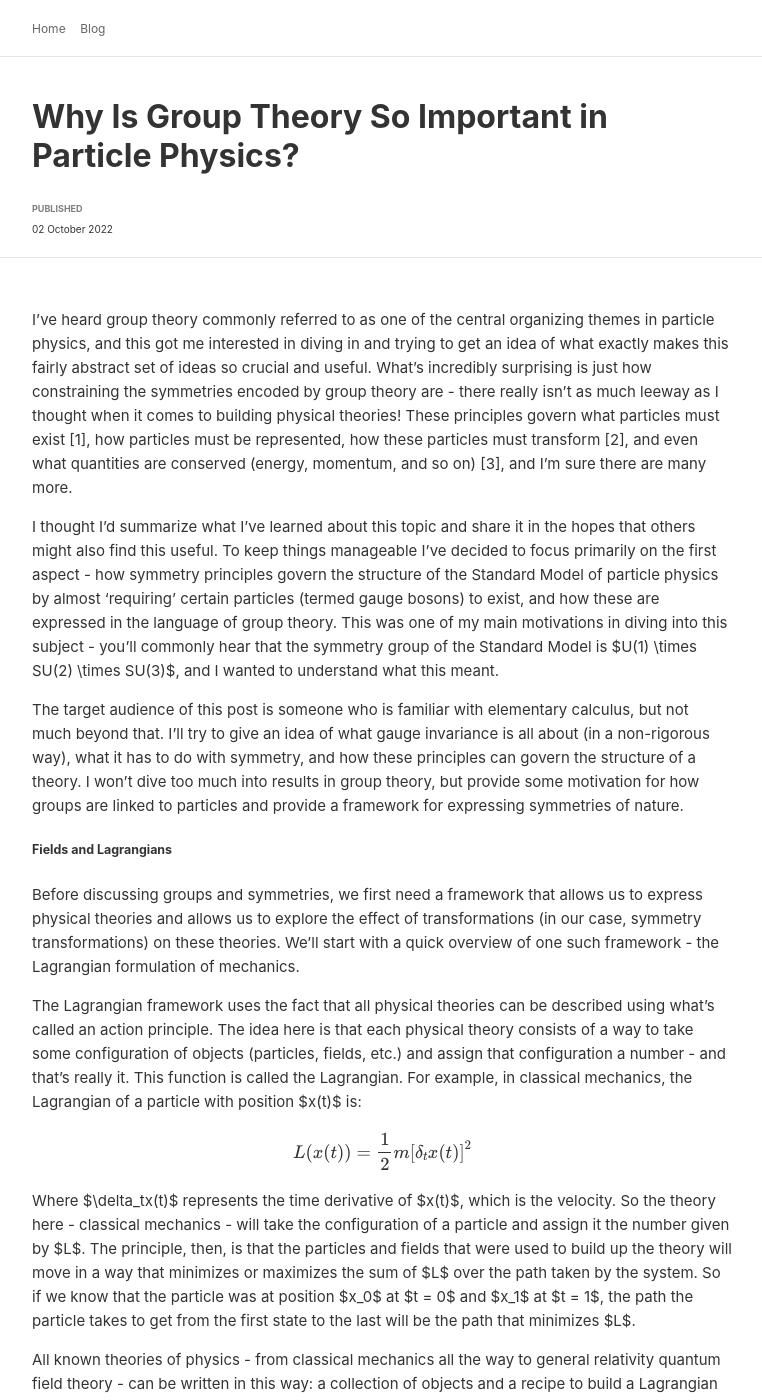
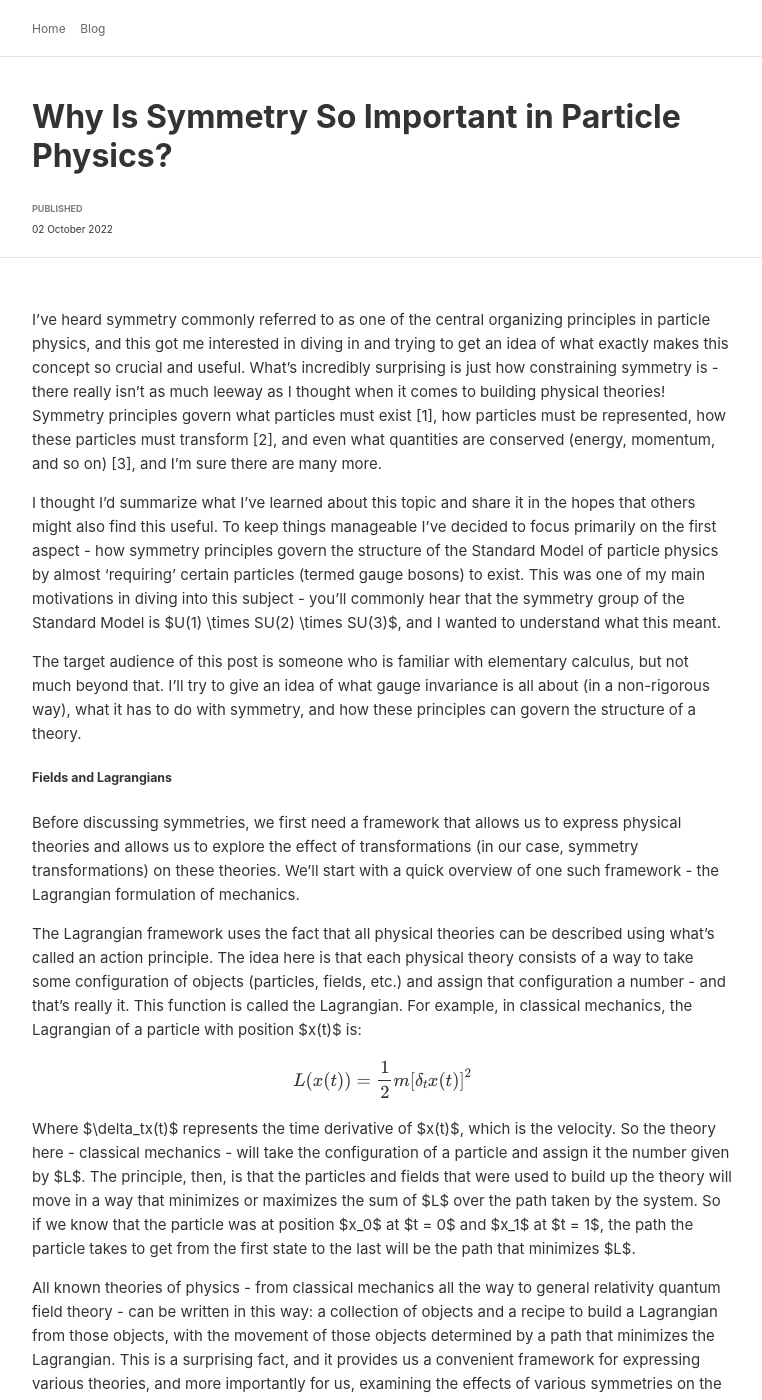
Before and after one commit to mfaizan/mfaizan.github.io, a Jekyll site: the page built from _posts/2022-10-02-symmetry.markdown, in a window 1280 px wide and 1400 px high. Shown: the whole window, without its empty margins (258-1020 px from the left). Built offline with Jekyll 4.4.1, drawn with Linux system fonts in a browser that asks for light colours; formulas are drawn with MathJax 3.

Commit message:
Revert "Update 2022-10-02-symmetry.markdown"
This reverts commit 0e50cec4e012207b7caab806e0fa17324c255175.

```diff
--- a/_posts/2022-10-02-symmetry.markdown
+++ b/_posts/2022-10-02-symmetry.markdown
@@ -1,5 +1,5 @@
 ---
-title: Why Is Group Theory So Important in Particle Physics?
+title: Why Is Symmetry So Important in Particle Physics?
 layout: default
 date: 2022-10-02
 keywords: symmetry
@@ -7,15 +7,15 @@ published: true
 mathjax: yes
 ---
 
-I've heard group theory commonly referred to as one of the central organizing themes in particle physics, and this got me interested in diving in and trying to get an idea of what exactly makes this fairly abstract set of ideas so crucial and useful. What's incredibly surprising is just how constraining the symmetries encoded by group theory are - there really isn't as much leeway as I thought when it comes to building physical theories! These principles govern what particles must exist [1], how particles must be represented, how these particles must transform [2], and even what quantities are conserved (energy, momentum, and so on) [3], and I'm sure there are many more.
+I've heard symmetry commonly referred to as one of the central organizing principles in particle physics, and this got me interested in diving in and trying to get an idea of what exactly makes this concept so crucial and useful. What's incredibly surprising is just how constraining symmetry is - there really isn't as much leeway as I thought when it comes to building physical theories! Symmetry principles govern what particles must exist [1], how particles must be represented, how these particles must transform [2], and even what quantities are conserved (energy, momentum, and so on) [3], and I'm sure there are many more.
 
-I thought I'd summarize what I've learned about this topic and share it in the hopes that others might also find this useful. To keep things manageable I've decided to focus primarily on the first aspect - how symmetry principles govern the structure of the Standard Model of particle physics by almost 'requiring' certain particles (termed gauge bosons) to exist, and how these are expressed in the language of group theory. This was one of my main motivations in diving into this subject - you'll commonly hear that the symmetry group of the Standard Model is $U(1) \times SU(2) \times SU(3)$, and I wanted to understand what this meant.
+I thought I'd summarize what I've learned about this topic and share it in the hopes that others might also find this useful. To keep things manageable I've decided to focus primarily on the first aspect - how symmetry principles govern the structure of the Standard Model of particle physics by almost 'requiring' certain particles (termed gauge bosons) to exist. This was one of my main motivations in diving into this subject - you'll commonly hear that the symmetry group of the Standard Model is $U(1) \times SU(2) \times SU(3)$, and I wanted to understand what this meant.
 
-The target audience of this post is someone who is familiar with elementary calculus, but not much beyond that. I'll try to give an idea of what gauge invariance is all about (in a non-rigorous way), what it has to do with symmetry, and how these principles can govern the structure of a theory. I won't dive too much into results in group theory, but provide some motivation for how groups are linked to particles and provide a framework for expressing symmetries of nature.
+The target audience of this post is someone who is familiar with elementary calculus, but not much beyond that. I'll try to give an idea of what gauge invariance is all about (in a non-rigorous way), what it has to do with symmetry, and how these principles can govern the structure of a theory.
 
 ##### Fields and Lagrangians
 
-Before discussing groups and symmetries, we first need a framework that allows us to express physical theories and allows us to explore the effect of transformations (in our case, symmetry transformations) on these theories. We'll start with a quick overview of one such framework - the Lagrangian formulation of mechanics.
+Before discussing symmetries, we first need a framework that allows us to express physical theories and allows us to explore the effect of transformations (in our case, symmetry transformations) on these theories. We'll start with a quick overview of one such framework - the Lagrangian formulation of mechanics.
 
 The Lagrangian framework uses the fact that all physical theories can be described using what's called an action principle. The idea here is that each physical theory consists of a way to take some configuration of objects (particles, fields, etc.) and assign that configuration a number - and that's really it. This function is called the Lagrangian. For example, in classical mechanics, the Lagrangian of a particle with position $x(t)$ is:
 
```
